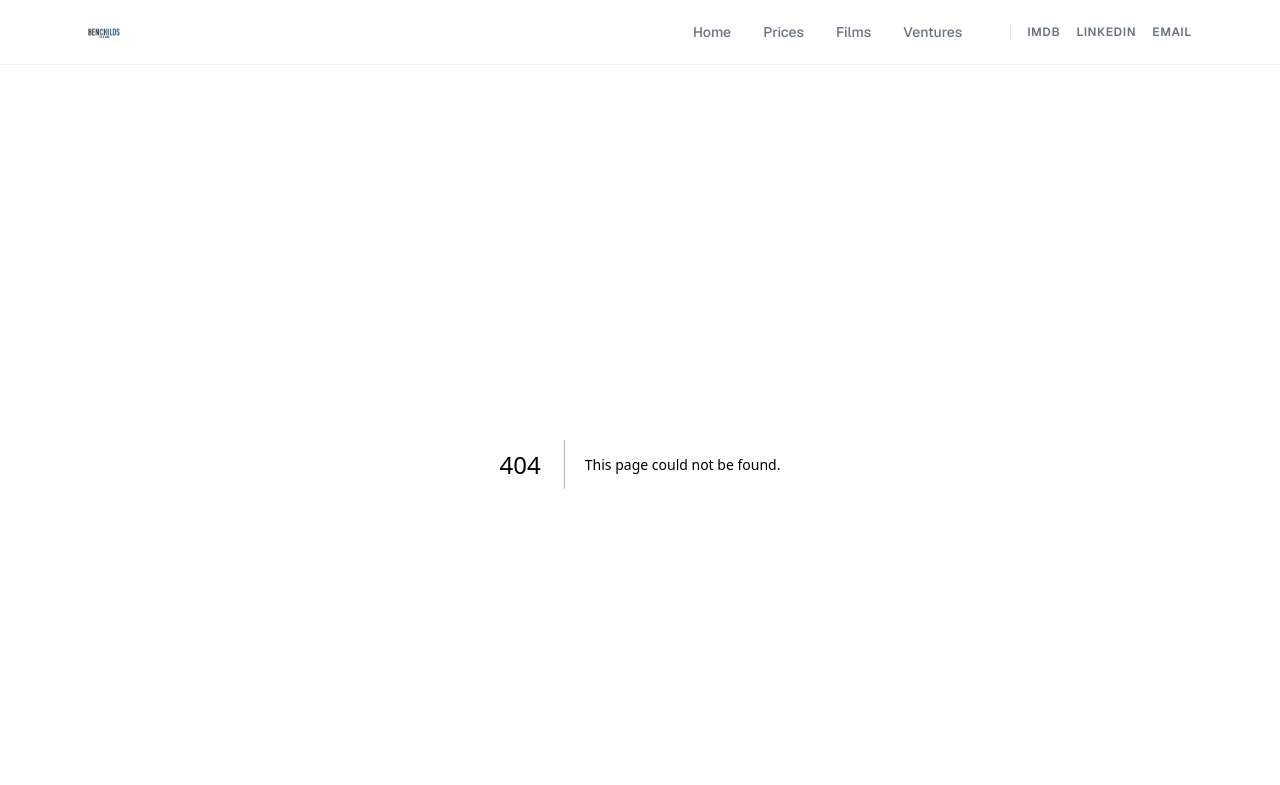
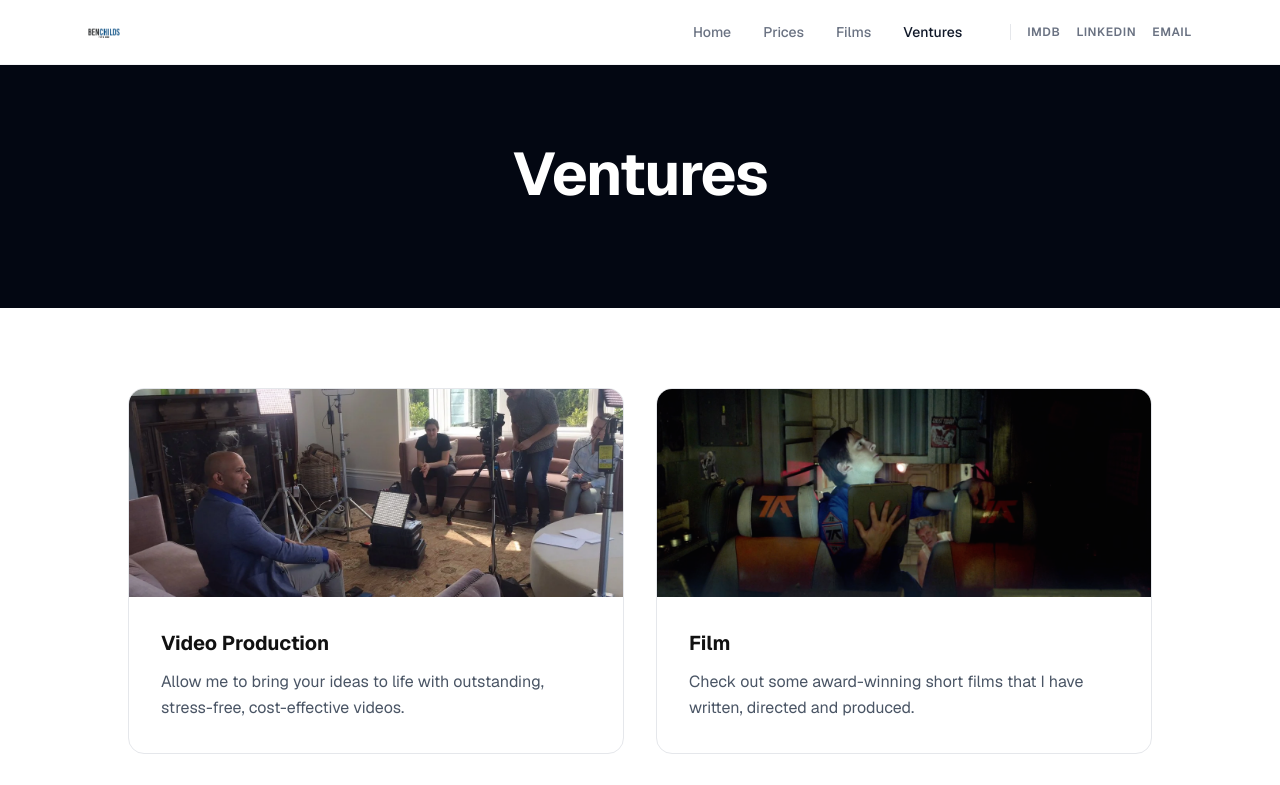
Before and after one commit to IndeverGames/Videography-website, a Next.js app: page /about in a window 1280 px wide. Before the commit this address had no page. Shown: the top 785 px of the page. Built offline with nearby package versions, Linux system fonts and the light colour scheme; grey boxes are pictures that could not be loaded.

Commit message:
Rename /ventures to /about to match original site slug

```diff
--- a/app/ventures/page.tsx
+++ b/app/about/page.tsx
@@ -5,7 +5,7 @@ import { ventures, credentialsBio, siteConfig } from "@/lib/data";
 export const metadata = {
   title: "About — Christchurch Videographer Ben Childs",
   description: "Ben Childs is an award-winning Christchurch videographer and filmmaker with 10+ years experience in affordable video production, film, acting, and interactive media.",
-  alternates: { canonical: "https://www.benchilds.co.nz/ventures" },
+  alternates: { canonical: "https://www.benchilds.co.nz/about" },
 };
 
 export default function Ventures() {
--- a/app/acting/page.tsx
+++ b/app/acting/page.tsx
@@ -93,7 +93,7 @@ export default function Acting() {
       </section>
 
       <div className="py-6 px-6 text-center">
-        <Link href="/ventures" className="text-sm text-gray-400 hover:text-gray-900 transition-colors">
+        <Link href="/about" className="text-sm text-gray-400 hover:text-gray-900 transition-colors">
           ← Back to Ventures
         </Link>
       </div>
--- a/app/interactive/page.tsx
+++ b/app/interactive/page.tsx
@@ -70,7 +70,7 @@ export default function Interactive() {
       </section>
 
       <div className="py-6 px-6 text-center">
-        <Link href="/ventures" className="text-sm text-gray-400 hover:text-gray-900 transition-colors">
+        <Link href="/about" className="text-sm text-gray-400 hover:text-gray-900 transition-colors">
           ← Back to Ventures
         </Link>
       </div>
--- a/app/sitemap.ts
+++ b/app/sitemap.ts
@@ -7,7 +7,7 @@ export default function sitemap(): MetadataRoute.Sitemap {
     { url: siteUrl, lastModified: new Date(), changeFrequency: "monthly", priority: 1 },
     { url: `${siteUrl}/videography`, lastModified: new Date(), changeFrequency: "monthly", priority: 0.9 },
     { url: `${siteUrl}/films`, lastModified: new Date(), changeFrequency: "monthly", priority: 0.7 },
-    { url: `${siteUrl}/ventures`, lastModified: new Date(), changeFrequency: "monthly", priority: 0.7 },
+    { url: `${siteUrl}/about`, lastModified: new Date(), changeFrequency: "monthly", priority: 0.7 },
     { url: `${siteUrl}/acting`, lastModified: new Date(), changeFrequency: "monthly", priority: 0.6 },
     { url: `${siteUrl}/interactive`, lastModified: new Date(), changeFrequency: "monthly", priority: 0.6 },
   ];
--- a/app/videography/page.tsx
+++ b/app/videography/page.tsx
@@ -75,7 +75,7 @@ export default function Prices() {
           </p>
           <p className="text-gray-500 mb-8">
             Need to know more?{" "}
-            <Link href="/ventures" className="underline underline-offset-4 hover:text-gray-900 transition-colors">
+            <Link href="/about" className="underline underline-offset-4 hover:text-gray-900 transition-colors">
               Read about my background.
             </Link>
           </p>
--- a/components/Footer.tsx
+++ b/components/Footer.tsx
@@ -17,7 +17,7 @@ export default function Footer() {
             <Link href="/" className="hover:text-white transition-colors">Home</Link>
             <Link href="/videography" className="hover:text-white transition-colors">Prices</Link>
             <Link href="/films" className="hover:text-white transition-colors">Films</Link>
-            <Link href="/ventures" className="hover:text-white transition-colors">Ventures</Link>
+            <Link href="/about" className="hover:text-white transition-colors">Ventures</Link>
           </div>
 
           {/* Contact */}
--- a/components/Nav.tsx
+++ b/components/Nav.tsx
@@ -10,7 +10,7 @@ const navLinks = [
   { href: "/", label: "Home" },
   { href: "/videography", label: "Prices" },
   { href: "/films", label: "Films" },
-  { href: "/ventures", label: "Ventures" },
+  { href: "/about", label: "Ventures" },
 ];
 
 export default function Nav() {
```
